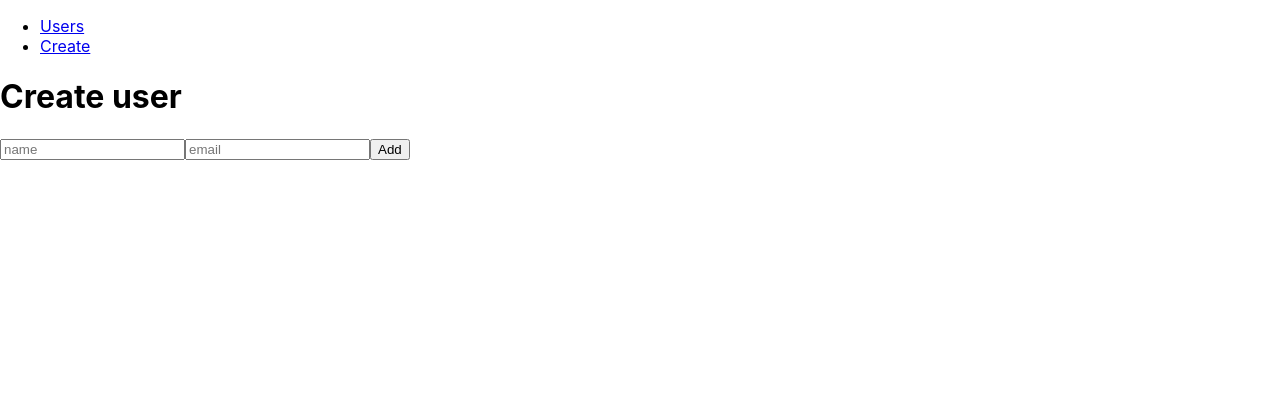
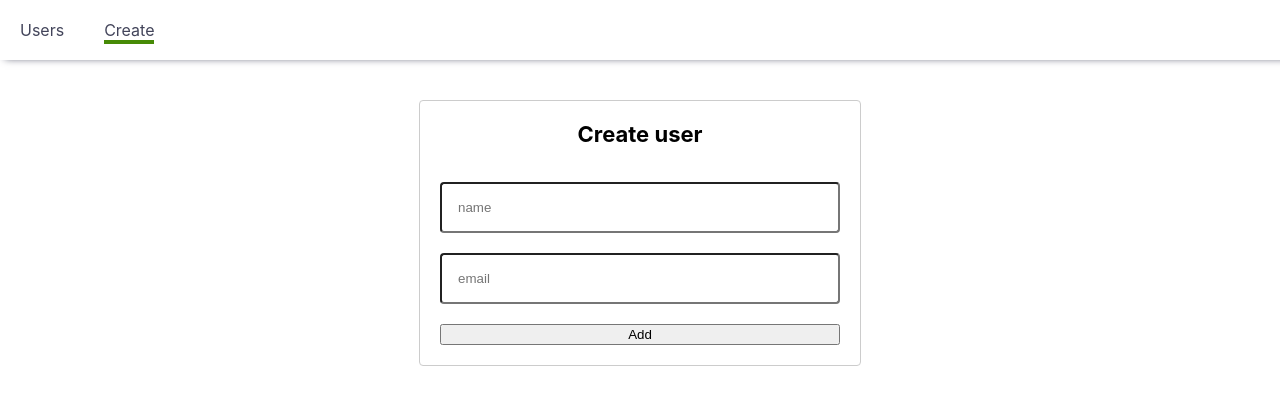
Before and after one commit to Szesnasty/react-query-presentation, a React (Create React App) app: page /create in a window 1280 px wide. Shown: the top 404 px of the page. Built offline with nearby package versions, Linux system fonts and the light colour scheme; no server answers.

Commit message:
Basic style

```diff
--- a/src/App.css
+++ b/src/App.css
@@ -2,3 +2,87 @@
   text-align: center;
   display: flex;
 }
+
+.main-container {
+  width: 100%;
+  height: auto;
+  min-height: 100vh;
+  overflow-x: hidden;
+}
+
+.navigation-list {
+  display: flex;
+  width: 100%;
+  gap: 20px;
+  list-style: none;
+  margin: 0;
+  padding: 10px;
+  -webkit-box-shadow: 0px 3px 8px -5px rgba(66, 68, 90, 1);
+  -moz-box-shadow: 0px 3px 8px -5px rgba(66, 68, 90, 1);
+  box-shadow: 0px 3px 8px -5px rgba(66, 68, 90, 1);
+}
+
+.navigation-list-element {
+  padding: 10px;
+}
+.navigation-list-element a {
+  text-decoration: none;
+  color: rgba(66, 68, 90, 1);
+}
+
+.selected {
+  border-bottom: 4px solid rgb(70, 138, 6);
+}
+
+/* ADD USER */
+.add-user-form {
+  display: flex;
+  flex-direction: column;
+  width: 400px;
+  gap: 20px;
+  padding: 20px;
+  border: 1px solid #ccc;
+  border-radius: 4px;
+  margin-left: auto;
+  margin-right: auto;
+  margin-top: 40px;
+}
+
+.input-form {
+  padding: 16px;
+  border-radius: 4px;
+}
+
+.add-user-header {
+  margin-top: 0;
+  text-align: center;
+  font-size: 22px;
+}
+
+/* USERS */
+
+.users-container {
+  display: flex;
+  flex-direction: column;
+  align-items: center;
+}
+
+.list {
+  margin-top: 40px;
+  width: 600px;
+  margin-left: auto;
+  margin-right: auto;
+}
+
+.list-item {
+  padding: 16px;
+  border: 1px solid #ccc;
+  border-radius: 4px;
+  margin-bottom: 8px;
+  display: grid;
+  grid-template-columns: 1fr 1fr 1fr;
+}
+
+.buttons-container {
+  justify-self: end;
+}
--- a/src/App.tsx
+++ b/src/App.tsx
@@ -1,5 +1,11 @@
 import React from "react";
-import { BrowserRouter as Router, Switch, Route, Link } from "react-router-dom";
+import {
+  BrowserRouter as Router,
+  Switch,
+  Route,
+  Link,
+  NavLink,
+} from "react-router-dom";
 
 import "./App.css";
 import { CreateUser } from "./libs/users/views/create-user";
@@ -8,16 +14,24 @@ import { UsersList } from "./libs/users/views/users";
 function App() {
   return (
     <Router>
-      <nav>
-        <ul>
-          <li>
-            <Link to="/">Users</Link>
+      <div className="main-container">
+        {/* NAVIGATION */}
+        <nav className="navigation">
+          <ul className="navigation-list">
+            <li className="navigation-list-element">
+              <NavLink exact activeClassName="selected" to="/">
+                Users
+              </NavLink>
             </li>
-          <li>
-            <Link to="/create">Create</Link>
+            <li className="navigation-list-element">
+              <NavLink activeClassName="selected" to="/create">
+                Create
+              </NavLink>
             </li>
           </ul>
         </nav>
+        {/* CONTENT */}
+        <div className="content-container">
           <Switch>
             <Route path="/create">
               <CreateUser />
@@ -26,6 +40,8 @@ function App() {
               <UsersList />
             </Route>
           </Switch>
+        </div>
+      </div>
     </Router>
   );
 }
--- a/src/libs/users/views/create-user.tsx
+++ b/src/libs/users/views/create-user.tsx
@@ -14,12 +14,13 @@ export const CreateUser = () => {
 
   return (
     <>
-      {isLoading && <h2>Loading...</h2>}
-      {isError && <h2>{error?.message}</h2>}
       <div>
-        <h1>Create user</h1>
-        <form onSubmit={handleSubmit}>
+        {isLoading && <h2>Loading...</h2>}
+        {isError && <h2>{error?.message}</h2>}
+        <form className="add-user-form" onSubmit={handleSubmit}>
+          <h1 className="add-user-header">Create user</h1>
           <input
+            className="input-form"
             onChange={(e) => setName(e.target.value)}
             value={name}
             name={"name"}
@@ -27,6 +28,7 @@ export const CreateUser = () => {
             placeholder={"name"}
           />
           <input
+            className="input-form"
             onChange={(e) => setEmail(e.target.value)}
             value={email}
             name={"name"}
--- a/src/libs/users/views/users.tsx
+++ b/src/libs/users/views/users.tsx
@@ -12,7 +12,7 @@ export const UsersList = () => {
     queryOptions: {},
   });
   const queryClient = useQueryClient();
-  const { mutate, isSuccess } = useDeleteUser();
+  const { mutate, isSuccess, variables } = useDeleteUser();
 
   let history = useHistory();
 
@@ -26,23 +26,28 @@ export const UsersList = () => {
     }
   }, [isSuccess, pageIndex, queryClient]);
 
-  console.log("data", data);
+  console.log("data", variables);
   return (
-    <div>
+    <div className="users-container">
       {isLoading ? (
         <p>Loading...</p>
       ) : (
-        data?.users.map((user: any) => {
+        <div className="list">
+          {data?.users.map((user: any) => {
             return (
-            <div key={user.id}>
+              <div className="list-item" key={user.id}>
                 <b>{user.name}</b> {user.email}{" "}
+                <div className="buttons-container">
                   <button onClick={() => mutate({ userId: user.id })}>
                     Remove
                   </button>
+
                   <button onClick={() => handleEdit(user.id)}>Edit</button>
                 </div>
+              </div>
             );
-        })
+          })}
+        </div>
       )}
       <button
         disabled={!data?.table[0].prev}
```
Lines whose indentation alone changed are shown as unchanged.
